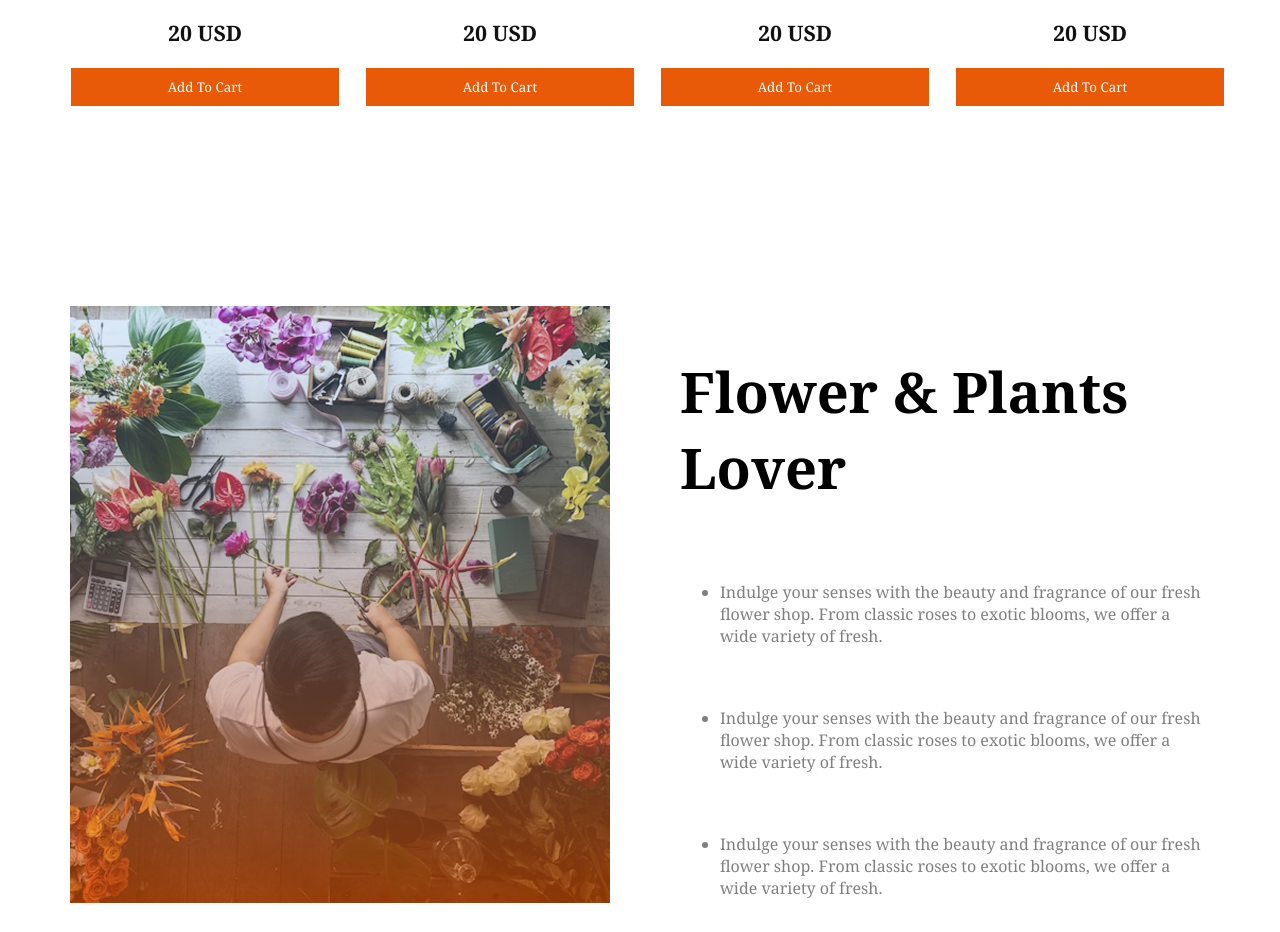
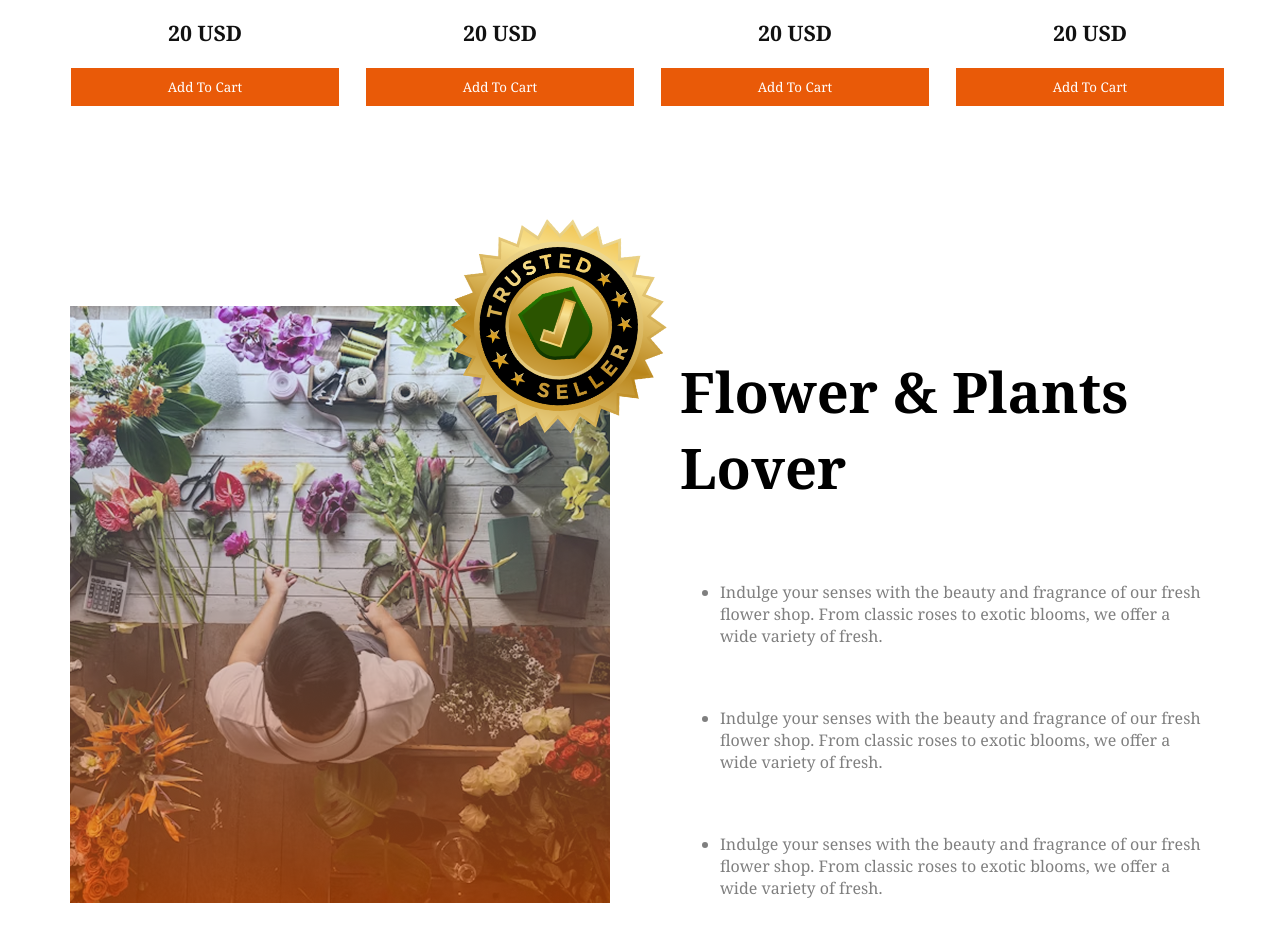
Before and after one commit to saikatse85/B12-A02-Responsive-Flowers-web, a plain HTML site: page index.html in a window 1280 px wide. Shown: the part 1685-2617 px from the top of the page. Drawn offline with Linux system fonts and the light colour scheme.

Commit message:
added badge and spin

```diff
--- a/index.html
+++ b/index.html
@@ -97,8 +97,9 @@
 <!-- Flower lover section -->
         <section class="lover-section width">
             <div class="flowe-plant-lover flex">
-                <div>
-                    <img src="assets/flower-store.png" alt="">
+                <div class="shop-badge">
+                    <div class="badge"><img src="assets/trusted-badge.png" alt=""></div>
+                    <div><img src="assets/flower-store.png" alt=""></div>
                 </div>
                 <div>
                     <h1 class="lover-title">Flower & Plants Lover</h1>
--- a/styles/style.css
+++ b/styles/style.css
@@ -103,6 +103,19 @@
 }
 .flowe-plant-lover{
     gap: 70px;
+}
+.shop-badge{
+    position: relative;
+}
+.badge{
+    position: absolute;
+    left: 340px;
+    top: -130px;
+    animation: spin 3s infinite;
+}
+.badge img{
+    max-width: 300px;
+    max-height: 300px;
 }
 .lover-title{
     font-weight: 700;
@@ -229,6 +242,15 @@
     grid-template-columns: repeat(4, 1fr);
     gap: 20px;
 }
+@keyframes spin{
+    from{
+        transform: rotate(0deg);
+    }
+    to{
+        transform: rotate(360deg);
+    }
+}
+/* Responsive small device for 576px */
 @media screen and (max-width:576px){
         .menu li{
             visibility: hidden;
@@ -241,6 +263,9 @@
         }
         .flowe-plant-lover{
             flex-direction: column;
+        }
+        .badge{
+            visibility: hidden;
         }
         .join-input{
             padding: 0.8rem 6rem 0.8rem 0.3rem;
```
